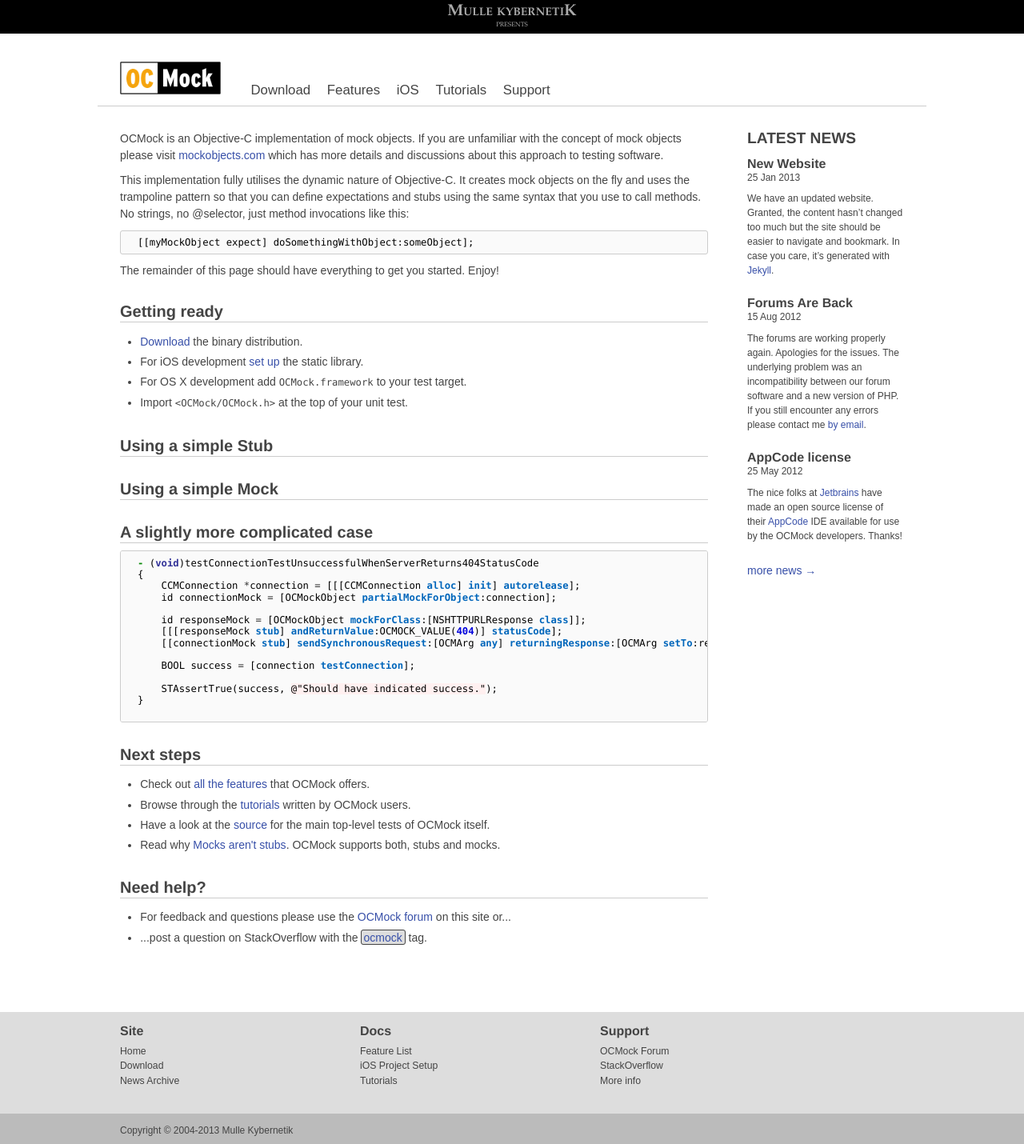
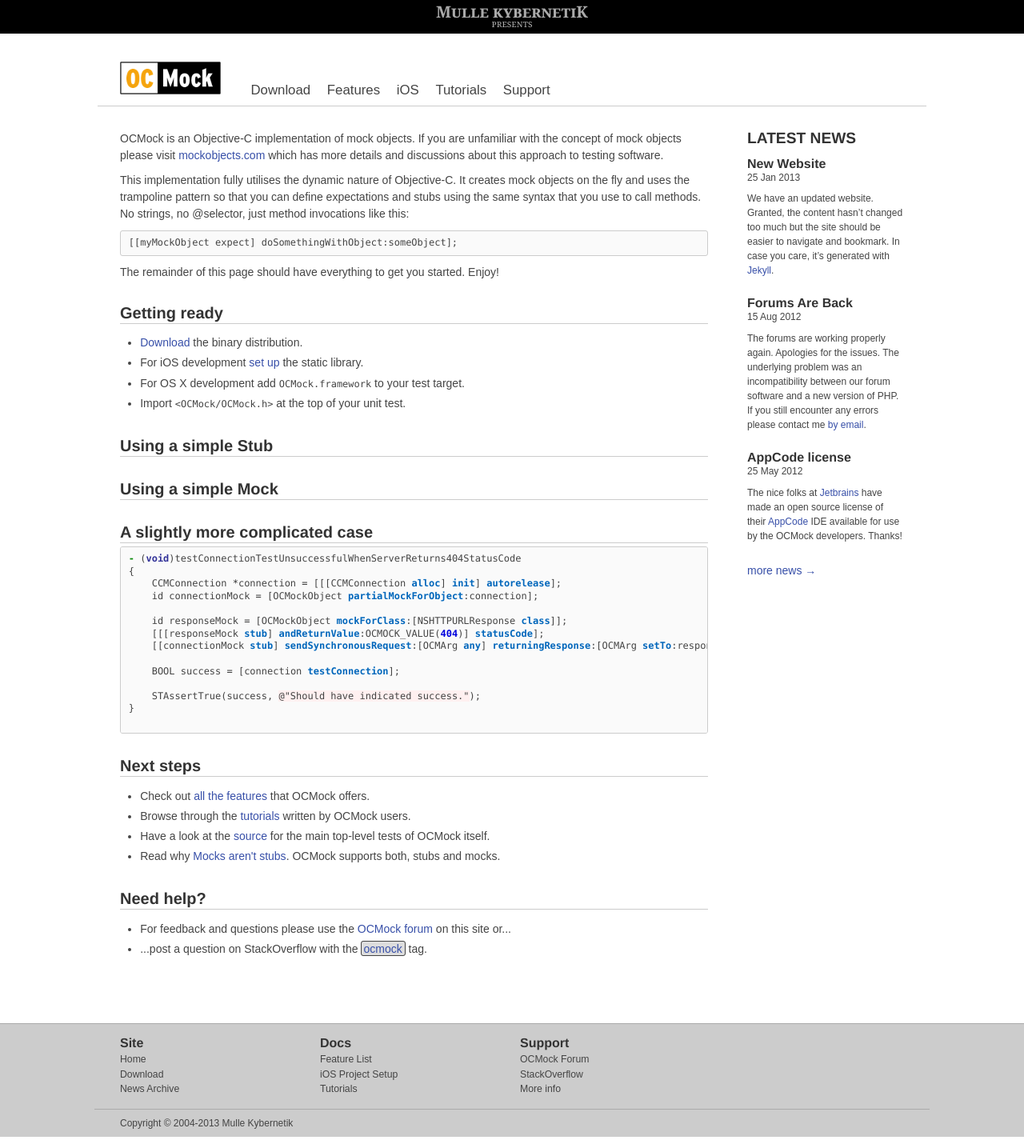
Before and after one commit to erikdoe/ocmock, a Jekyll site: the page built from index.html, in a window 1280 px wide. Shown: the whole page at 80% size. Built offline with Jekyll 4.4.1, drawn with Linux system fonts in a browser that asks for light colours; the list of posts is cut into pages by our own code.

Commit message:
Design tweaks and some tidying up.

```diff
--- a/_layouts/default.html
+++ b/_layouts/default.html
@@ -20,6 +20,7 @@
 		  $('li.textnav').toggle();
 		})});
 		</script>
+
 	</head>
 
   <body class="{{ page.layout }}">
@@ -50,55 +51,53 @@
 
 			{% unless page.nosidebar %}
 		  <section id="sidebar">
-				<aside>
 				<header>
 					<h2>Latest News</h2>
 				</header>
 				{% for post in site.posts limit: 3 %}
-					<div class="postinfo">
+				<article>
 					<h3>{{ post.title }}</h3>
 					<p class="postdate">{{ post.date | date:"%d %b %Y" }}
 					<p>{{ post.content }}
-					</div>
+				</article>
 				{% endfor %}
 				<p><a href="{{ site.baseurl }}/news">more news &rarr;</a>
-			  	</aside>
 			</section>
 			{% endunless %}
 
 		</div>
 
 		<div id="footernav" class="group">
-	  		<footer class="group">
-				<nav id="site">
+			<nav>
+				<div class="navblock">
 					<h2>Site</h2>
 					<ul>
 						<li><a href="{{ site.baseurl }}/">Home</a></li>
 						<li><a href="{{ site.baseurl }}/download">Download</a></li>
 						<li><a href="{{ site.baseurl }}/news">News Archive</a></li>
 				  </ul>
-				</nav>
-				<nav id="sitedoc">
+				</div>
+				<div class="navblock">
 					<h2>Docs</h2>
 					<ul>
 						<li><a href="{{ site.baseurl }}/features">Feature List</a></li>
 						<li><a href="{{ site.baseurl }}/ios">iOS Project Setup</a></li>
 						<li><a href="{{ site.baseurl }}/tutorials">Tutorials</a></li>
 				  </ul>
-				</nav>
-				<nav id="sitedoc">
+				</div>
+				<div class="navblock">
 					<h2>Support</h2>
 					<ul>
 						<li><a href="http://www.mulle-kybernetik.com/forum/viewforum.php?f=4">OCMock Forum</a></li>
 						<li><a href="http://stackoverflow.com/questions/tagged/ocmock">StackOverflow</a></li>
 						<li><a href="{{ site.baseurl }}/support">More info</a></li>
 				  </ul>
+				</div>
 			</nav>
-			</footer>
 		</div>
 
 		<div id="footercopy" class="group">
-	  		<footer class="group">
+	  	<footer>
 		  	<p class="copyright">Copyright &copy; 2004-2013 Mulle Kybernetik
 	  	</footer>
 		</div>
--- a/stylesheets/screen.css
+++ b/stylesheets/screen.css
@@ -1,7 +1,7 @@
 
 /* layout */
 
-div#main, div#footernav footer, div#footercopy footer  {
+div#main, div#footernav nav, div#footercopy footer  {
 	max-width: 980px;
 	min-width: 300px;
 	margin: 0 auto 0 auto;
@@ -9,7 +9,7 @@ div#main, div#footernav footer, div#footercopy footer  {
 }
 
 div#footercopy footer {
-	padding: 0.2em 2em 0.5em 2em;
+	padding: 0.5em 2em 0.5em 2em;
 }
 
 section#content {
@@ -38,7 +38,7 @@ article {
 h1, h2, h3 {
 	font-family: "Helvetica Neue", Helvetica, arial, sans-serif;
 	font-weight:bold;
-	color: #444;
+	color: #333;
 }
 
 h1 {
@@ -56,14 +56,21 @@ h2:first-child {
 }
 
 p, th, td, ul, li {
+	font-family: sans-serif;
 	font-size: 0.875em;
+	line-height: 1.5em;
 	color: #444;
-	font-family: sans-serif;
-	line-height: 1.5em;
 }
 
 p {
 	margin-top: 0.715em;
+}
+
+code {
+	font-family: "Menlo", monospace;
+	font-size: 0.857em;
+	line-height: 1.3em;
+	color: #444;
 }
 
 a {
@@ -85,46 +92,6 @@ nav a:hover {
 	text-decoration: none;
 }
 
-
-/* content specific formatting */
-
-#main li {
-	font-size: 100%;
-	list-style-type: disc;
-	margin-left: 1.8em;
-	line-height: 1.8em;
-}
-
-#main li:first-child {
-	margin-top: .8em;
-}
-
-#main p:first-child {
-	margin-top: 0;
-}
-
-#main table {
-	margin-top: 1em;
-}
-
-#main th {
-	font-weight: bold;
-}
-
-#main th, td {
-	background: #DDD;
-	text-align: left;
-	padding: 5px 10px 2px 8px;
-	border-right: 2px solid white;
-	border-bottom: 2px solid white;
-}
-
-#content h2, aside header h2 {
-	padding-bottom: 3px;
-	border-bottom: 1px solid #CCC;
-}
-
-
 p.postdate {
 	margin-top: 0em;
 	margin-bottom: 0.2em;
@@ -137,33 +104,56 @@ p.postdate {
 	border-radius: 3px 3px 3px 3px;
 }
 
-/* code, hightlighted code boxes, etc */
 
-#main pre {
-	margin-top: 1em;
-	overflow-x: auto;
+/* main sections formatting */
+
+div#main h2 {
+	padding-bottom: 3px;
+	border-bottom: 1px solid #CCC;
 }
 
-code {
-	padding-left: 0;
-	margin-bottom: 0.5em;
-	font-family: "Menlo", monospace;
-	font-size: 0.875em;;
+div#main p:first-child {
+	margin-top: 0;
 }
 
-#main pre {
-  	margin: 0.6em 0;
-  	padding: .5em 1.5em;
+div#main li {
+	font-size: 100%;
+	list-style-type: disc;
+	margin-left: 1.8em;
+	line-height: 1.8em;
+}
+
+div#main li:first-child {
+	margin-top: .8em;
+}
+
+div#main table {
+	margin-top: 1em;
+}
+
+div#main th {
+	font-weight: bold;
+}
+
+div#main th, td {
+	background: #EEE;
+	text-align: left;
+	padding: 5px 10px 2px 8px;
+	border-right: 2px solid white;
+	border-bottom: 2px solid white;
+}
+
+
+/* hightlighted code boxes, etc */
+
+pre {
+  	margin: .3em 0;
+  	padding: .5em .7em;
   	background-color: #FAFAFA;
   	border: 1px solid #CCC;
 	border-radius: 3px 3px 3px 3px;
  	overflow-x: auto;
 	font-size: 0.875em;
-}
-
-.highlight pre {
-  	text-align: left;
-  	font-family: "Menlo", monospace;
 }
 
 .newfeature {
@@ -179,30 +169,26 @@ code {
 }
 
 
-/* aside formatting */
+/* sidebar formatting */
 
-aside h3 {
+section#sidebar h3 {
 	margin-top: 0.7em;
 }
 
-div.postinfo p {
+section#sidebar article {
+	margin-bottom: 1.5em;
+}
+
+section#sidebar article p {
 	font-size: 0.75em;
 }
 
-div.postinfo {
-	margin-bottom: 1.5em;
-}
-
-aside {
+section#sidebar {
 	margin-bottom: 2em;
 }
 
-aside:last-child {
-	margin-bottom: 0;
-}
 
-
-/* masthead */
+/* masthead header */
 
 div#masthead header {
  	background: black;
@@ -211,7 +197,7 @@ div#masthead header {
 
 div#masthead header h1 {
   	text-align: center;
- 	font-family: Cochin,Garamond,Verdana,sans-serif;
+ 	font-family: Cochin, Georgia, serif;
 	font-variant: small-caps;
   	font-size: 1.25em;
 	color: #AAA;
@@ -220,7 +206,7 @@ div#masthead header h1 {
 
 div#masthead header p {
   	text-align: center;
- 	font-family: Cochin,Garamond,Verdana,sans-serif;
+ 	font-family: Cochin, Georgia, serif;
 	font-variant: small-caps;
 	font-size: 0.75em;
 	color: #AAA;
@@ -239,6 +225,7 @@ div#masthead header a:hover {
 	color: #CCC;
 }
 
+/* masthead navigation */
 
 div#masthead nav ul {
 	max-width: 980px;
@@ -271,53 +258,35 @@ div#navmenu-btn {
 
 /* footer formatting */
 
-div#footernav {
-	background: #DDD;
+div#footernav, div#footercopy {
+	background: #CCC;
 }
 
-div#footercopy {
-	background: #BBB;
+div#footernav, div#footercopy footer {
+	border-top: 1px solid #AAA
 }
 
-footer nav {
+div#footernav nav div.navblock {
 	float: left;
-	min-width: 300px;
+	min-width: 250px;
 	margin-bottom: 1em;
 }
 
-footer h2 {
+div#footernav h2 {
 	font-size: 1em;
-	margin-bottom: 0.5em;
+	margin-bottom: 0.2em;
 }
 
-footer p {
-	font-size: 75%;
+div#footercopy p {
+	font-size: 0.75em;
+	margin-top: 0;
 }
 
-/* misc stuff */
 
-del {
-  display: none;
-}
-
-q:before {
-  content: "\201C";
-}
-
-q:after {
-  content: "\201D";
-}
-
-::selection {
-	background: #ef3e5b;
-	color: white;
-	text-shadow: none;
-}
-
-/* responsive top nav */
+/* responsive top nav for small (presumably touch) screens */
 
 @media screen and (max-width: 650px) {
-	div#main, div#footernav footer, div#footercopy footer  {
+	div#main, div#footernav nav, div#footercopy footer  {
 		margin: 0 auto 0 auto;
 		padding: 1em 0.5em;
 	}
@@ -358,7 +327,7 @@ q:after {
 }
 
 
-/* responsive aside */
+/* responsive sidebar for reasonably wide screens */
 
 @media screen and (min-width: 800px) {
   	section#content {
@@ -369,7 +338,7 @@ q:after {
 	   	float: right;
 	  	width: 20%;
   	}
-	aside header h2 {
+	section#sidebar header h2 {
 		border-bottom: none;
 		letter-spacing: 80%;
 		text-transform: uppercase;
```
Lines whose indentation alone changed are shown as unchanged.
